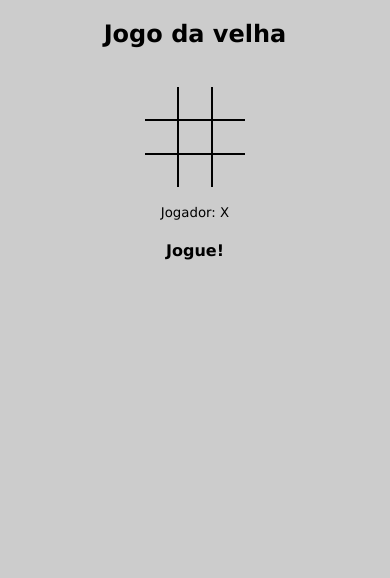
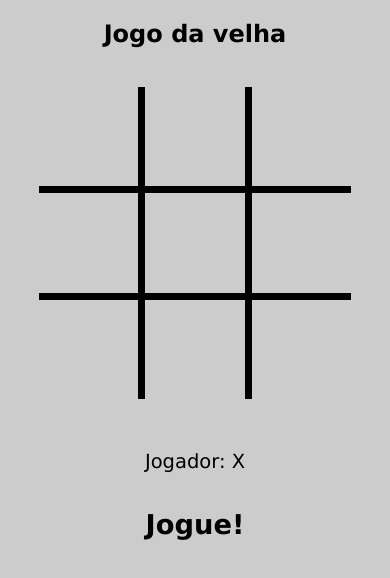
Before and after one commit to rafagarc/rafagarc.github.io, a plain HTML site: page tictactoe/index.html in a window 390 px wide. Drawn offline with Linux system fonts and the light colour scheme.

Commit message:
Add files via upload
add responsive css styles

```diff
--- a/tictactoe/mystyle.css
+++ b/tictactoe/mystyle.css
@@ -6,6 +6,7 @@
 body {
     text-align: center;
 }
+
 
 
 
@@ -19,37 +20,40 @@ table {
 }
 
 td {
-    width: 30px;
-    height: 30px;
-    font-size: larger;
+    width: 25vw;
+    height: 25vw;
+    font-size: 20vw;
+    max-width: 25vw;
+    max-height: 10vw;
 }
 
 #A1, #B1, #C1, #A2, #B2, #C2 {
-    border-bottom: 2px solid #000;
+    border-bottom: 2vw solid #000;
 }
 
 #A1, #A2, #A3, #B1, #B2, #B3 {
-    border-right: 2px solid #000;
+    border-right: 2vw solid #000;
 }
 
 #turndisplayer {
-    font-size: smaller;
+    font-size: 5vw;
     width: fit-content;
     margin-left: auto;
     margin-right: auto;
 }
 
 p {
-    padding-left: 10px;
-    padding-right: 10px;
-    margin-top: 3px;
-    margin-bottom: 3px;
+    padding-left: 10vw;
+    padding-right: 10vw;
+    margin-top: 7vw;
+    margin-bottom: 7vw;
 }
 
 button {
-    border: 2px solid #000000;
-    padding: 5px;
-    border-radius: 5px;
+    border: 1vw solid #000000;
+    padding: 2vw;
+    border-radius: 2vw;
+    font-size: 7vw;
 }
 
 button:active {
@@ -58,3 +62,11 @@ button:active {
     color: #bbb;
     border-color: #000;
     }
+
+h4 {
+    font-size: 7vw;
+}
+
+h1 {
+    font-size: 9vw;
+}
```
